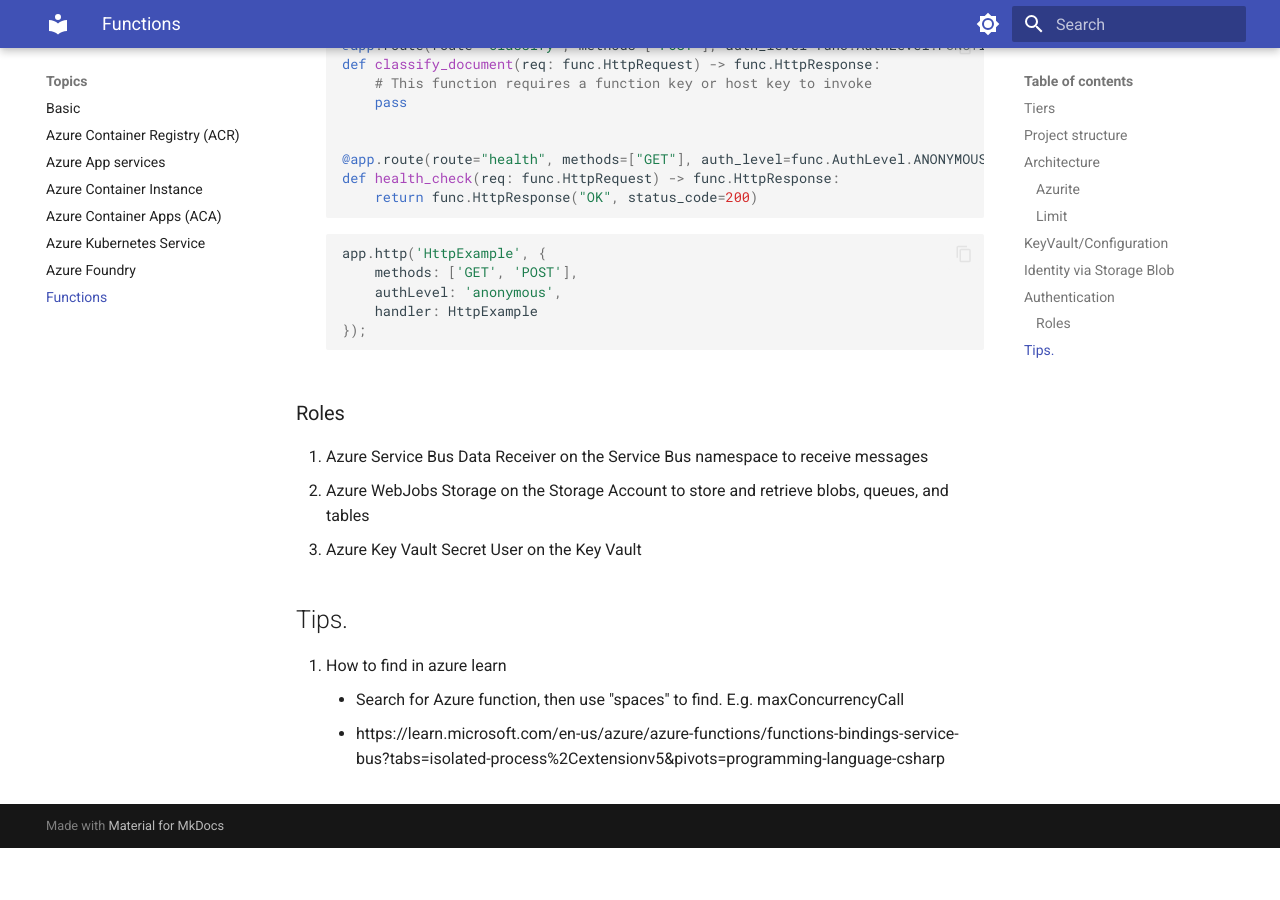
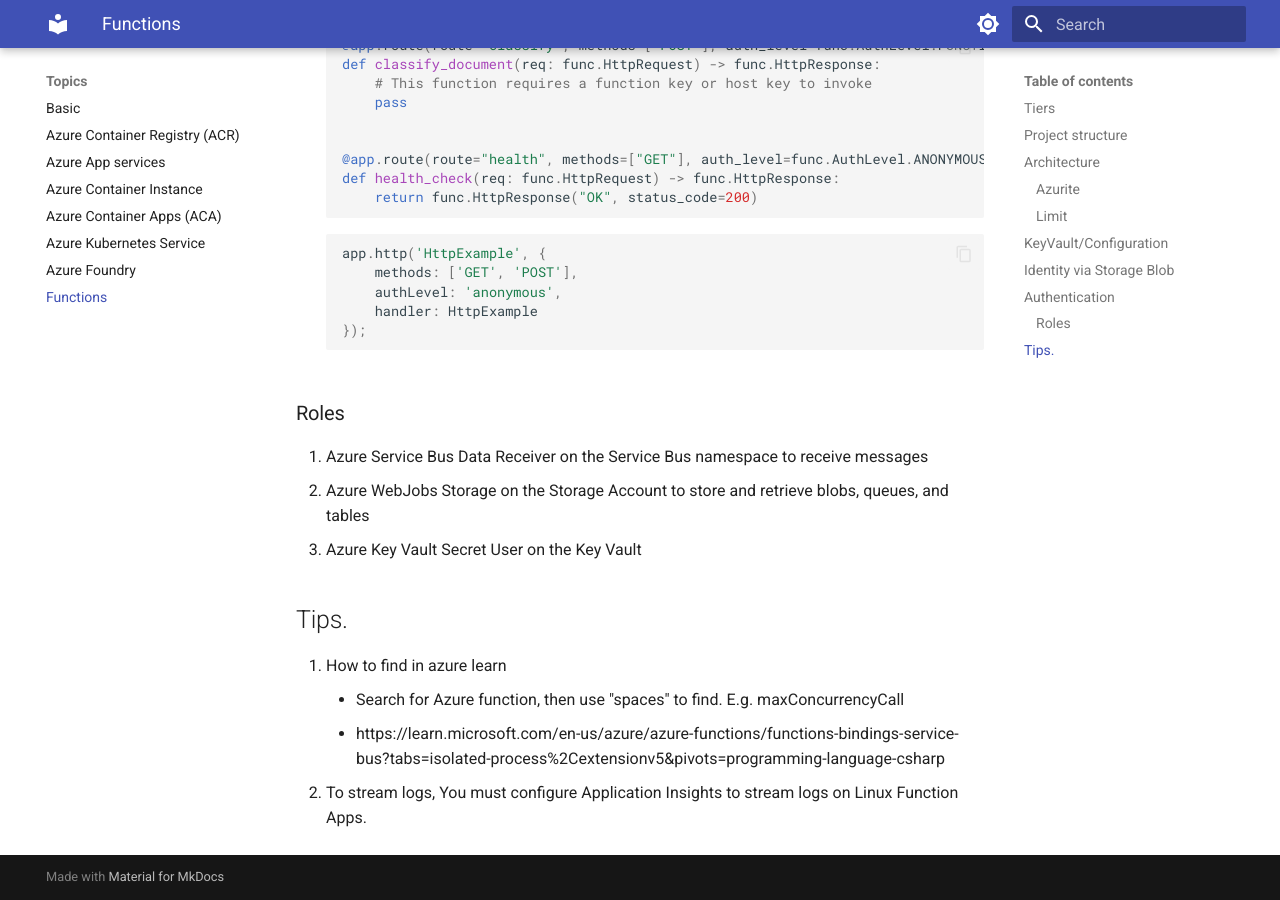
Before and after one commit to yoonghan/AI-Cloud-Developer, an MkDocs documentation site: the page built from docs/AzureFunctions.md, in a window 1280 px wide and 900 px high, scrolled down 4093 px. Built offline with MkDocs 1.6.1 and Material for MkDocs 9.7.7, drawn with Linux system fonts in a browser that asks for light colours; before the commit the page ends 4941 px from its top, so only the background shows below that.

```diff
--- a/docs/AzureFunctions.md
+++ b/docs/AzureFunctions.md
@@ -103,3 +103,4 @@
 1. How to find in azure learn
     - Search for Azure function, then use "spaces" to find. E.g. maxConcurrencyCall
     - https://learn.microsoft.com/en-us/azure/azure-functions/functions-bindings-service-bus?tabs=isolated-process%2Cextensionv5&pivots=programming-language-csharp
+2. To stream logs, You must configure Application Insights to stream logs on Linux Function Apps.
```
